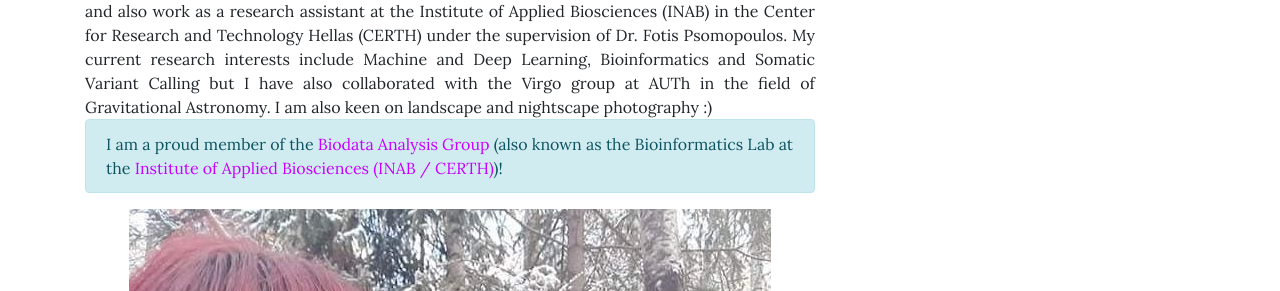
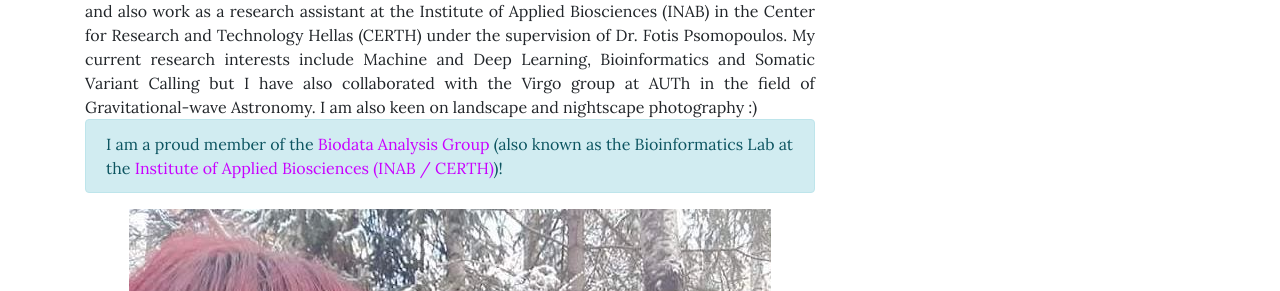
Before and after one commit to sfragkoul/sfragkoul.github.io, a Jekyll site: the page built from pages/home.md, in a window 1280 px wide. Shown: the part 382-673 px from the top of the page. Built offline with Jekyll 4.4.1, drawn with Linux system fonts in a browser that asks for light colours; comment, search, counter and statistics services are not loaded; some of the changed text lies outside the part shown.

Commit message:
Update home.md

```diff
--- a/pages/home.md
+++ b/pages/home.md
@@ -6,7 +6,7 @@ permalink: /
 ---
 
 
-<div align="justify"> Hey there, my name is Stella! I began my studies at the Physics department of the Aristotle University of Thessaloniki from which I graduated in 2019 and in 2021 got my MSc in Digital Media and Computational Intelligence from the department of Informatics. I am currently a PhD candidate at the Biology department of the National and Kapodistrian University of Athens (UoA) and also work as a research assistant at the Institute of Applied Biosciences (INAB) in the Center for Research and Technology Hellas (CERTH) under the supervision of Dr. Fotis Psomopoulos. My current research interests include Machine and Deep Learning, Bioinformatics and Somatic Variant Calling but I have also collaborated with the Virgo group at AUTh in the field of Gravitational Astronomy. I am also keen on landscape and nightscape photography :) </div>
+<div align="justify"> Hey there, my name is Stella! I began my studies at the Physics department of the Aristotle University of Thessaloniki from which I graduated in 2019 and in 2021 got my MSc in Digital Media and Computational Intelligence from the department of Informatics. I am currently a PhD candidate at the Biology department of the National and Kapodistrian University of Athens (UoA) and also work as a research assistant at the Institute of Applied Biosciences (INAB) in the Center for Research and Technology Hellas (CERTH) under the supervision of Dr. Fotis Psomopoulos. My current research interests include Machine and Deep Learning, Bioinformatics and Somatic Variant Calling but I have also collaborated with the Virgo group at AUTh in the field of Gravitational-wave Astronomy. I am also keen on landscape and nightscape photography :) </div>
 
 
 
```
